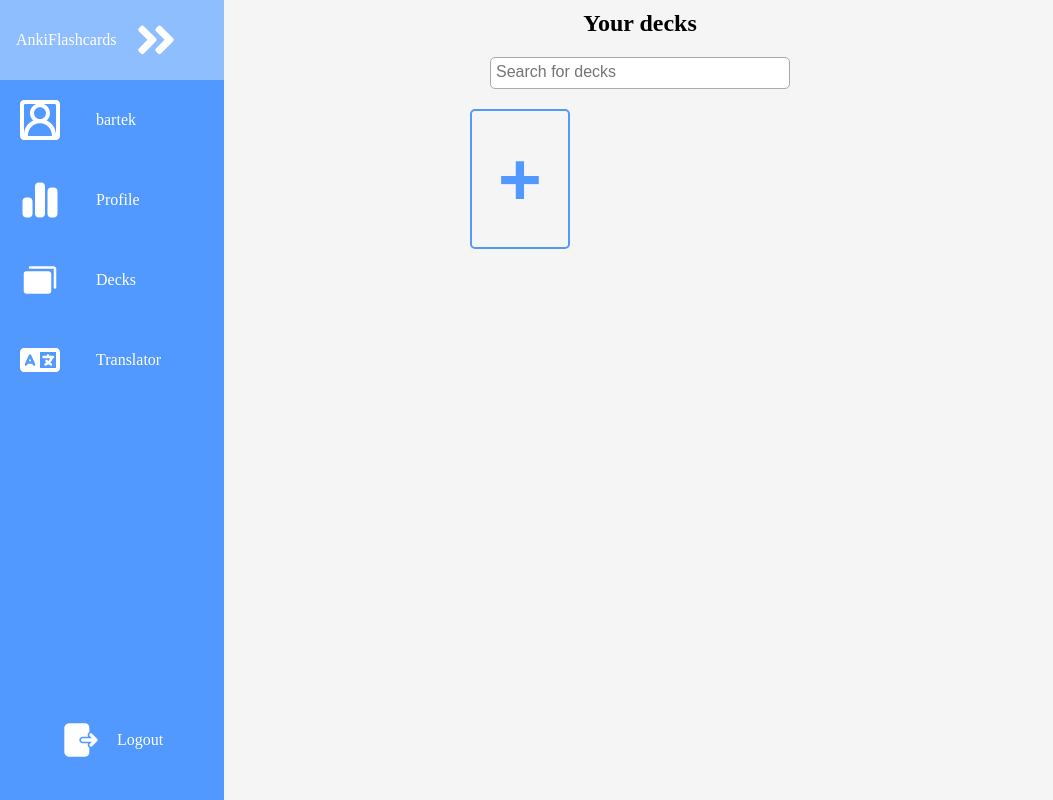
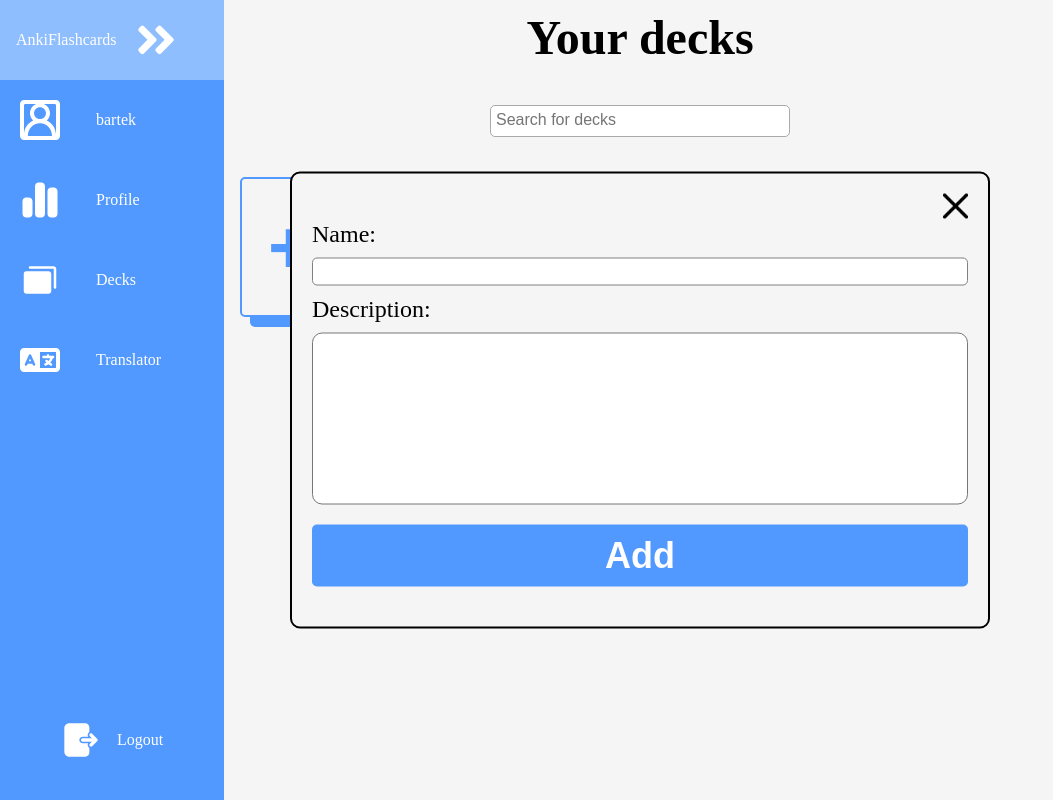
Before and after one commit to Ravdar/flashcards_translator, a Django app: a page that uses mainapp/templates/mainapp/user_profile.html in a window 1280 px wide. Shown: the whole page, without its empty margins (0-1053 px from the left). Run offline with Django 4.2, Linux system fonts and the light colour scheme; a user stored in the database is signed in; data comes from the database, SQL or seed files in the repository; some libraries are stand-ins or nearby versions; some web fonts are replaced.

Commit message:
Decks design improvments, added Add deck modal

```diff
--- a/mainapp/forms.py
+++ b/mainapp/forms.py
@@ -44,6 +44,10 @@ class SearchDecks(forms.ModelForm):
 class NewDeck(forms.ModelForm):
     """Form for creating a new deck."""
 
+    def __init__(self, *args, **kwargs):
+        super().__init__(*args, **kwargs)
+        self.fields["description"].widget = forms.Textarea(attrs={'cols':70,'rows':8})
+
     class Meta:
         model = Deck
         fields = ["name", "description"]
--- a/mainapp/static/styles.css
+++ b/mainapp/static/styles.css
@@ -354,28 +354,64 @@ footer {
     gap: 20px;
 }
 
-.decks-container div {
+.decks-container button,
+.decks-container a {
     width: 100px;
     height: 140px;
     border: 2px solid var(--MAIN-BLUE);
     border-radius: 5px;
     background-color: var(--LIGHT-BLUE);
-}
-
-.decks-container div a {
+    font-weight: bold;
+    overflow: auto;
+    padding: 0 10px;
+    box-shadow: 10px 10px var(--MAIN-BLUE);
     color: white;
 }
 
-.decks-container div button {
+.decks-container button {
+    background-color: whitesmoke;
     font-size: 75px;
     color: var(--MAIN-BLUE);
-    font-weight: bold;
 }
 
-.decks-container div:first-child {
+.add-deck-container {
+    position: absolute;
     background-color: whitesmoke;
+    border: 2px solid black;
+    border-radius: 10px;
+    padding: 20px;
+    top: 50%;
+    left: 50%;
+    width: 80%;
+    max-width: 700px;
+    transform: translate(-50%, -50%);
+    font-size: 1.5rem;
+    /* transform: scale(0); */
 }
 
+.add-deck-container form {
+    display: grid;
+    gap: 10px;
+}
+
+.add-deck-container form input {
+    border: 1px solid gray;
+    outline: none;
+    padding: 5px;
+    border-radius: 5px;
+    font-family: var(--TRANSLATOR-FONT);
+}
+
+.add-deck-container form :nth-child(5) {
+    font-size: 0.7em;
+    padding: 5px;
+}
+
+.close-dial {
+    position: absolute;
+    top: 20px;
+    right: 20px;
+}
 
 /* TRANSLATOR */
 
@@ -573,6 +609,10 @@ select:focus {
 
     /* USER PANEL */
 
+    .user-profile-main {
+        gap: 40px;
+    }
+
     /* Sidebar */
 
     .navbar {
@@ -600,6 +640,13 @@ select:focus {
         margin-bottom: 20px;
     }
 
+    /* Decks page */
+
+    .decks-container {
+        grid-template-columns: repeat(6, 1fr);
+        gap: 40px;
+    }
+
     /* TRANSLATOR PAGE */
 
     .translator-main {
--- a/mainapp/templates/mainapp/user_profile.html
+++ b/mainapp/templates/mainapp/user_profile.html
@@ -103,46 +103,43 @@
 
     {% block content %}
     <main class="user-profile-main center">
-        <h2>Your decks</h2>
+        <h1>Your decks</h1>
         <form>
             {{ decks_searchbar.media.css }}
             {% csrf_token %}
             {{decks_searchbar.name}}</form>
         <div class="decks-container">
-            <div class="deck center"><button class="add-deck-button">+</button></div>
-            {% for deck in user.decks.all %}<div class=" deck center">
-                <a href="{% url 'mainapp:review' %}?deck_name={{ deck.name }}">
-                    {{deck.name}}
-                </a>
-            </div>
+            <button id="add-deck-button" class="deck center">+</button>
+            {% for deck in user.decks.all %}
+            <a href="{% url 'mainapp:review' %}?deck_name={{ deck.name }}" class=" deck center">{{deck.name}}</a>
             {% endfor %}
-
         </div>
     </main>
+
+
+    <!-- Modal window for adding a deck -->
+    <div class="add-deck-container">
+        <button><img class="close-dial" src="{% static 'close_dial.png' %}" alt="Close" loading="lazy" width="25"
+                height="25"></button>
+        <form method="post">
+            {% csrf_token %}
+            <label for="new_deck_form_name">Name:</label>
+            {{new_deck_form.name}}
+            <label for="new_deck_form_description">Description:</label>
+            {{new_deck_form.description}}
+            <button class="blue-button" type="submit">Add</button>
+        </form>
+    </div>
+
+
     <script src="https://cdnjs.cloudflare.com/ajax/libs/jquery/3.5.1/jquery.min.js"></script>
     {{ decks_searchbar.media.js }}
-    <!-- <main class="translator-main center">
-        <div class="decks-container">
-            {% for deck in user.decks.all %}
-            <a href="{% url 'mainapp:review' %}?deck_name={{ deck.name }}">
-                <div class="center">{{deck.name}}</div>
-            </a>
-            {% endfor %}
-            <div class="center"><button class="add-deck-button">+</button></div>
-        </div>
-        <div class="add-deck-container">
-            <form method="post">
-                {% csrf_token %}
-                {{new_deck_form.as_p}}
-                <button type="submit">Add</button>
-            </form>
-        </div>
-    </main> -->
-
 
 
     {% endblock content %}
 
 </body>
 
+<script></script>
+
 </html>
```
Also changed, not shown: mainapp/static/close_dial.png (added).
